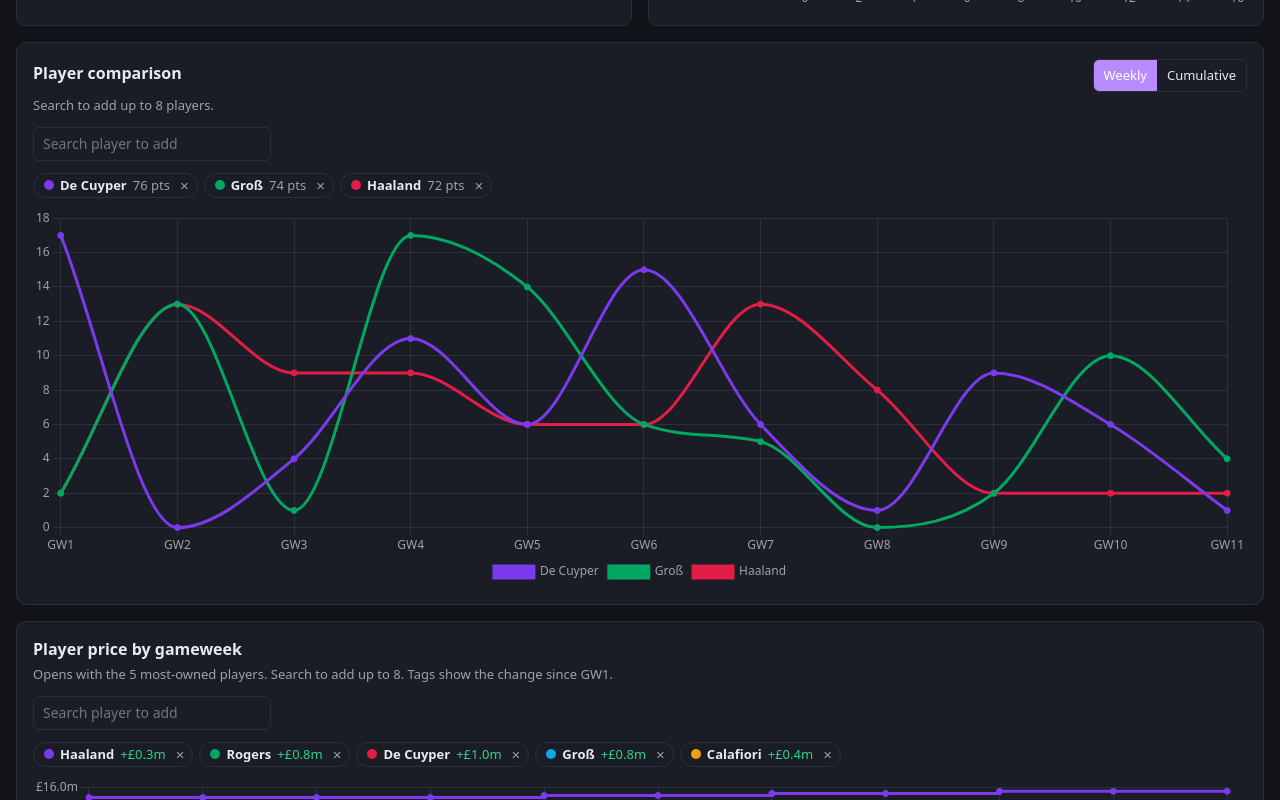
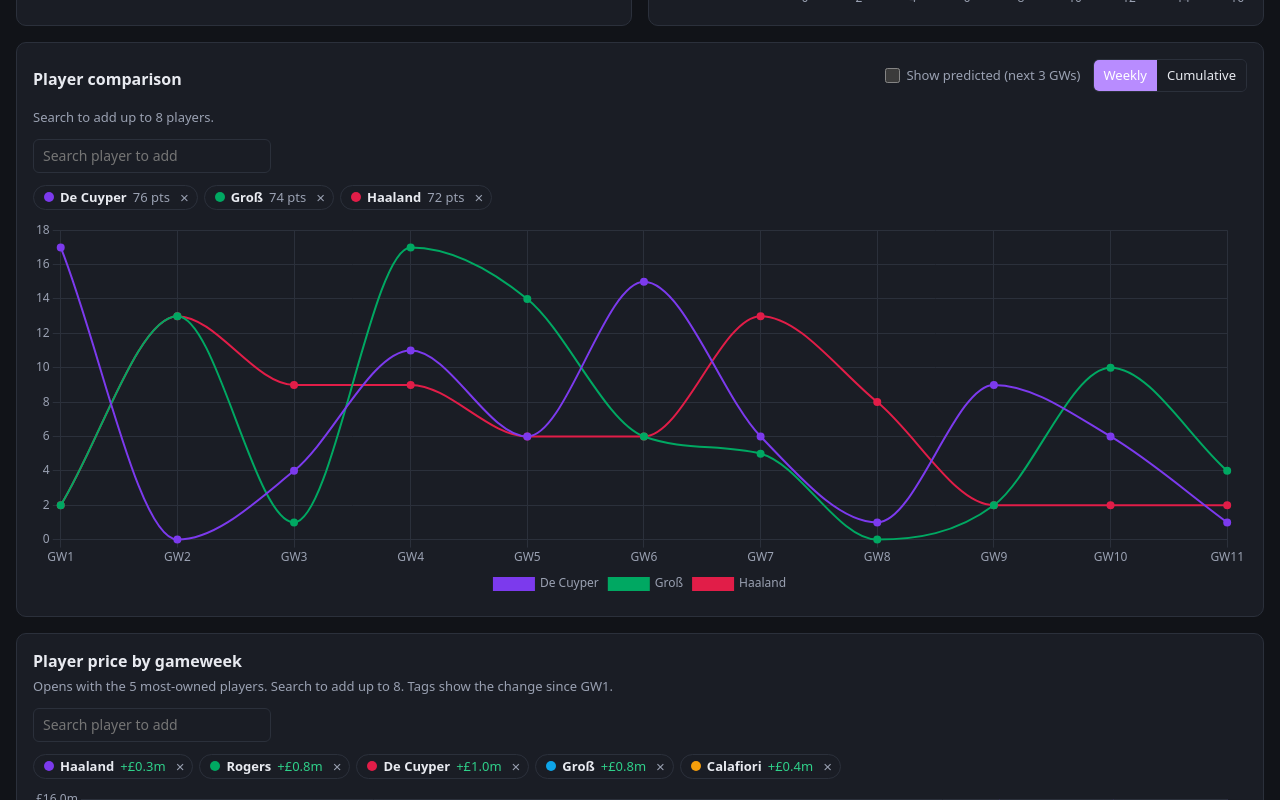
Before and after one commit to kprinsloo/fpl, a plain HTML site: page docs/index.html in a window 1280 px wide. Shown: the part 657-1457 px from the top of the page. Drawn offline with nearby package versions, Linux system fonts and the light colour scheme.

Commit message:
Add predicted next-3-GW option to player comparison chart
A 'Show predicted (next 3 GWs)' tick box (off by default) extends each
player's line with predictions.json values, drawn dashed and slightly
thicker in the same colour. Works in weekly and cumulative modes.

Co-Authored-By: Claude Opus 5.5 <noreply@anthropic.com>
Claude-Session: https://claude.ai/code/session_01Wthj8V6rQG6wmVR96GZUSt

```diff
--- a/docs/index.html
+++ b/docs/index.html
@@ -35,6 +35,8 @@ button.btn{cursor:pointer}
 .seg{display:inline-flex;border:1px solid var(--line);border-radius:6px;overflow:hidden}
 .seg button{font:inherit;font-size:13px;border:0;background:var(--card);color:var(--fg);padding:6px 10px;cursor:pointer}
 .seg button.on{background:var(--accent);color:#fff}
+.tick{display:inline-flex;align-items:center;gap:6px;font-size:13px;color:var(--muted);cursor:pointer;user-select:none}
+.tick input{accent-color:var(--accent);width:15px;height:15px;margin:0;cursor:pointer}
 .chart{position:relative;height:320px}
 .chart.tall{height:380px}
 .chart.tbars{height:560px}
@@ -115,7 +117,7 @@ footer{color:var(--muted);font-size:12px;text-align:center;padding:8px 16px 24px
       <div class="card"><div class="controls" style="justify-content:space-between;margin-bottom:4px"><h2>Top 10 in gameweek</h2><select id="topGw"></select></div><p class="hint">Highest-scoring players in the chosen gameweek.</p><div class="chart"><canvas id="top10Chart"></canvas></div></div>
     </div>
     <div class="card" style="margin-top:16px">
-      <div class="controls" style="justify-content:space-between;margin-bottom:4px"><h2>Player comparison</h2><div class="seg" id="cmpMode"><button data-v="week" class="on">Weekly</button><button data-v="cum">Cumulative</button></div></div>
+      <div class="controls" style="justify-content:space-between;margin-bottom:4px"><h2>Player comparison</h2><div class="controls" style="gap:12px"><label class="tick"><input type="checkbox" id="cmpPred"> Show predicted (next 3 GWs)</label><div class="seg" id="cmpMode"><button data-v="week" class="on">Weekly</button><button data-v="cum">Cumulative</button></div></div></div>
       <p class="hint">Search to add up to 8 players.</p>
       <div class="controls"><div class="picker" id="cmpPick"></div></div>
       <div class="chips" id="cmpChips"></div>
@@ -354,11 +356,33 @@ function renderOverview() {
   sel.onchange = drawTop; drawTop();
 
   // Player comparison
-  let cmpSel = [], cmpMode = 'week';
-  const drawCmp = () => chart('cmpChart', {type: 'line', data: {labels: gwLabels(), datasets: cmpSel.map((id, i) => {
-    let c = 0; const p = byId[id];
-    return {label: p.name, data: cmpMode === 'cum' ? p.pts.map(x => c += x) : p.pts, borderColor: PAL[i % 8], backgroundColor: PAL[i % 8], tension: .25};
-  })}, options: {maintainAspectRatio: false, interaction: {mode: 'index', intersect: false}, plugins: {legend: {position: 'bottom'}}}});
+  let cmpSel = [], cmpMode = 'week', cmpPred = false;
+  // Predicted points for the gameweeks after the latest one (up to 3), from predictions.json.
+  const lastGw = gws[gws.length - 1];
+  const predIdx = (D.pred.gws || []).map((g, j) => [g, j]).filter(([g]) => g > lastGw).slice(0, 3);
+  const nAct = gws.length;
+  const drawCmp = () => {
+    const showPred = cmpPred && predIdx.length > 0;
+    const labels = gwLabels().concat(showPred ? predIdx.map(([g]) => 'GW' + g) : []);
+    chart('cmpChart', {type: 'line', data: {labels, datasets: cmpSel.map((id, i) => {
+      const p = byId[id], col = PAL[i % 8];
+      const pr = D.pred.players?.[id];
+      let pts = [...p.pts];
+      if (showPred) pts = pts.concat(predIdx.map(([, j]) => pr?.[j] ?? null));
+      let c = 0;
+      const data = cmpMode === 'cum' ? pts.map(x => x == null ? null : +(c += x).toFixed(1)) : pts;
+      // The projected part (from the latest GW onwards) is dashed and slightly thicker, same colour.
+      const proj = ctx => ctx.p1DataIndex >= nAct;
+      return {label: p.name, data, borderColor: col, backgroundColor: col, tension: .25, borderWidth: 2,
+        pointStyle: ctx => ctx.dataIndex >= nAct ? 'rectRot' : 'circle',
+        segment: {borderDash: ctx => proj(ctx) ? [6, 4] : undefined, borderWidth: ctx => proj(ctx) ? 3.5 : undefined}};
+    })}, options: {maintainAspectRatio: false, interaction: {mode: 'index', intersect: false}, plugins: {legend: {position: 'bottom'},
+      tooltip: {callbacks: {title: items => items.length ? items[0].label + (items[0].dataIndex >= nAct ? ' (predicted)' : '') : '',
+        label: c => `${c.dataset.label}: ${c.raw == null ? '–' : fmt(c.raw, c.dataIndex >= nAct ? 1 : 0)}`}}}}});
+  };
+  const predBox = $('#cmpPred');
+  if (!predIdx.length) { predBox.disabled = true; predBox.parentElement.title = 'No predictions available yet'; }
+  predBox.onchange = () => { cmpPred = predBox.checked; drawCmp(); };
   picker({el: $('#cmpPick'), chipsEl: $('#cmpChips'), defaults: players.slice(0, 3).map(p => p.id), onChange: s => { cmpSel = s; drawCmp(); },
     chipText: id => ` <span class="muted">${byId[id].total} pts</span>`});
   document.querySelectorAll('#cmpMode button').forEach(b => b.onclick = () => {
```
